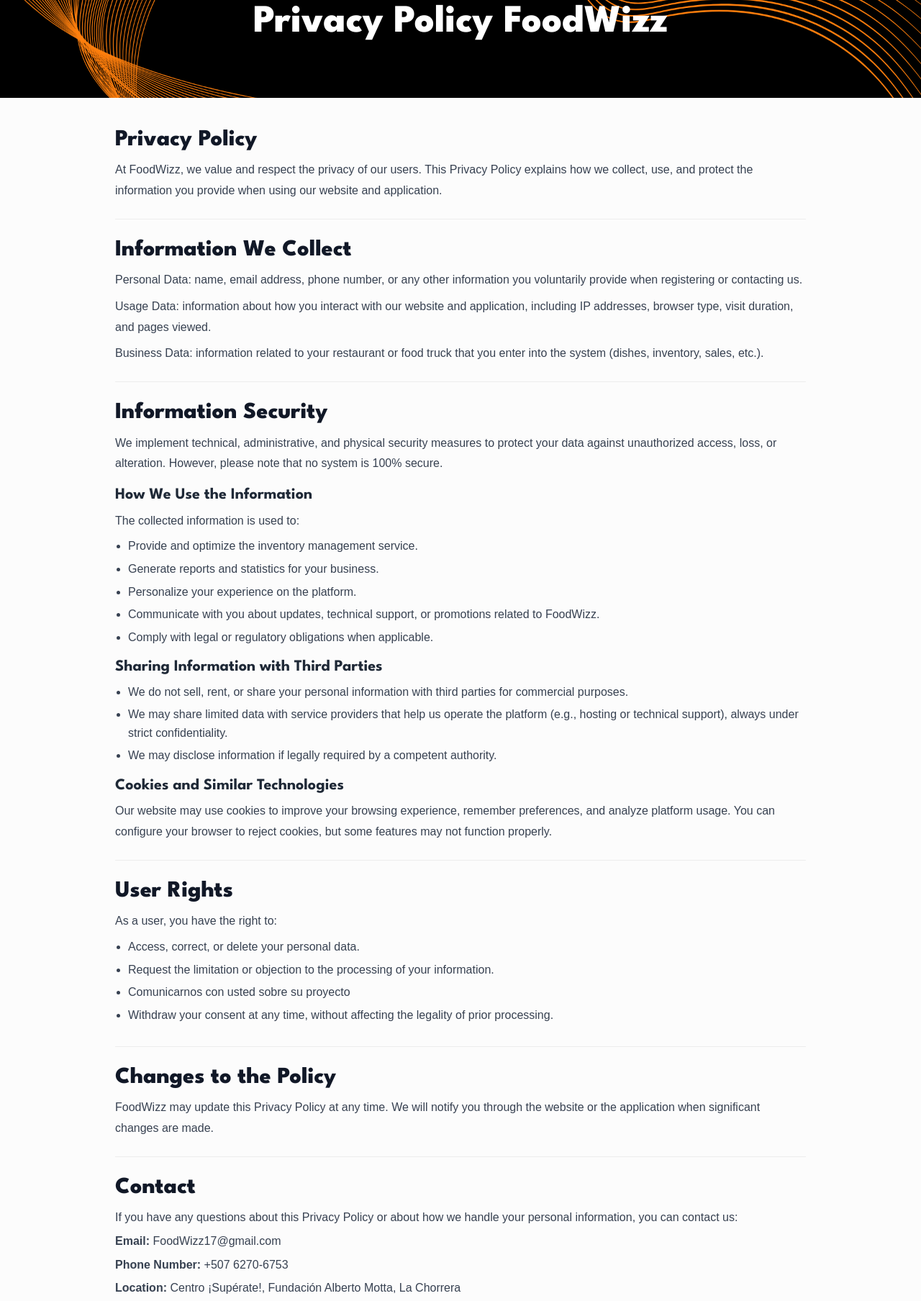
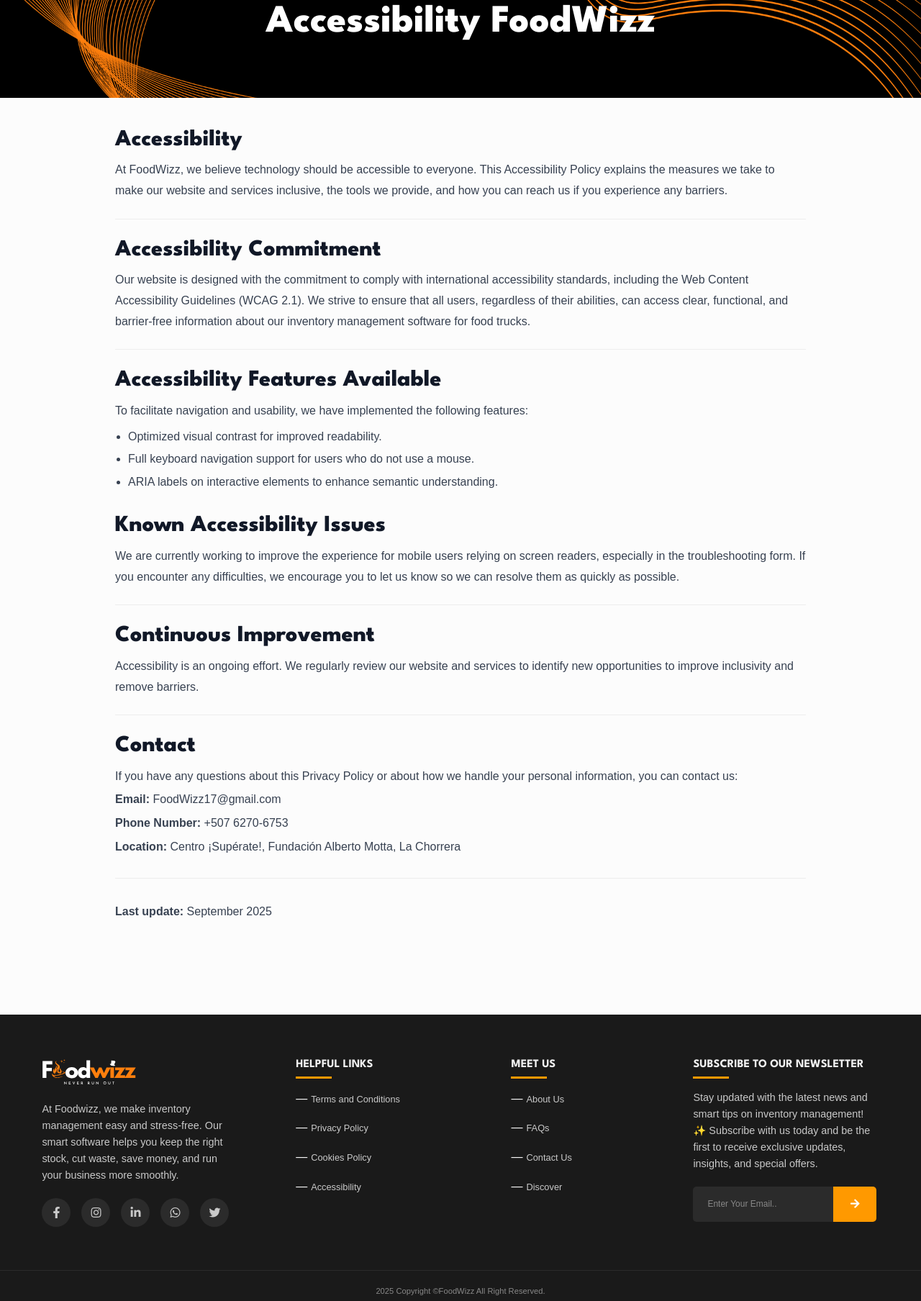
Before and after one commit to Project-FoodWizz/FoodWizz, a website: page Pages/Policy/accessibility.html in a window 1280 px wide. Shown: the part 173-1981 px from the top of the page at 72% size. Drawn offline with nearby package versions, Linux system fonts and the light colour scheme; files that its build step writes are made by us from their sources.

Commit message:
Some changes to Policies

```diff
--- a/Pages/Policy/accessibility.html
+++ b/Pages/Policy/accessibility.html
@@ -20,7 +20,7 @@
     <link rel="stylesheet" href="../css/body-web.css">
     <link rel="stylesheet" href="../../css/privatepol.css">
     <!-- Importa el favicon -->
-    <link rel="shortcut icon" href="../assets/logos/IconoNaranja_Transp.svg" type="image/x-icon">
+    <link rel="shortcut icon" href="../../assets/logos/IconoNaranja_Transp.svg" type="image/x-icon">
     <script src="../../js/header-footer.js"></script>
 </head>
 <body>
@@ -43,7 +43,7 @@
     <section class="privacy-hero">
         <div class="container">
             <div class="hero-content">
-                <h1 class="hero-title">Privacy Policy FoodWizz</h1>
+                <h1 class="hero-title">Accessibility FoodWizz</h1>
                 <div class="hero-decoration">
                     <div class="decoration-lines"></div>
                 </div>
@@ -51,79 +51,55 @@
         </div>
     </section>
 
-    <!-- ===================== PRIVACY CONTENT ==================== = -->
+    <!-- ===================== ACCESSIBILITY CONTENT ==================== = -->
     <section class="privacy-content">
         <div class="container">
             <div class="privacy-wrapper">
 
-                <!-- Quiénes somos -->
+                <!-- Accessibility's importance to us -->
                 <div class="privacy-section">
-                    <h2 class="section-title">Privacy Policy</h2>
+                    <h2 class="section-title">Accessibility</h2>
                     <div class="section-content">
-                        <p>At FoodWizz, we value and respect the privacy of our users. This Privacy Policy explains how we collect, use, and protect the information you provide when using our website and application.</p>
+                        <p>At FoodWizz, we believe technology should be accessible to everyone. This Accessibility Policy explains the measures we take to make our website and services inclusive, the tools we provide, and how you can reach us if you experience any barriers.</p>
                     </div>
                 </div>
 
-                <!-- Nuestro compromiso con la privacidad -->
+                <!-- Our commitment to accessibility -->
                 <div class="privacy-section">
-                    <h2 class="section-title">Information We Collect</h2>
+                    <h2 class="section-title">Accessibility Commitment</h2>
                     <div class="section-content">
-                        <p>Personal Data: name, email address, phone number, or any other information you voluntarily provide when registering or contacting us.</p>
-                        <p>Usage Data: information about how you interact with our website and application, including IP addresses, browser type, visit duration, and pages viewed.</p>
-                        <p>Business Data: information related to your restaurant or food truck that you enter into the system (dishes, inventory, sales, etc.).</p>
+                        <p>Our website is designed with the commitment to comply with international accessibility standards, including the Web Content Accessibility Guidelines (WCAG 2.1). We strive to ensure that all users, regardless of their abilities, can access clear, functional, and barrier-free information about our inventory management software for food trucks.</p>
                     </div>
                 </div>
 
-                <!-- La información que recopilamos -->
+                <!-- The accessibility features we currently have -->
                 <div class="privacy-section">
-                    <h2 class="section-title">Information Security</h2>
+                    <h2 class="section-title">Accessibility Features Available</h2>
                     <div class="section-content">
-                        <p>We implement technical, administrative, and physical security measures to protect your data against unauthorized access, loss, or alteration. However, please note that no system is 100% secure.</p>
-
-                        <h2 class="subsection-title">How We Use the Information</h2>
-                        <p>The collected information is used to:</p>
+                        <p>To facilitate navigation and usability, we have implemented the following features:</p>
                         <ul class="info-list">
-                            <li>Provide and optimize the inventory management service.</li>
-                            <li>Generate reports and statistics for your business.</li>
-                            <li>Personalize your experience on the platform.</li>
-                            <li>Communicate with you about updates, technical support, or promotions related to FoodWizz.</li>
-                            <li>Comply with legal or regulatory obligations when applicable.</li>
+                            <li>Optimized visual contrast for improved readability.</li>
+                            <li>Full keyboard navigation support for users who do not use a mouse.</li>
+                            <li>ARIA labels on interactive elements to enhance semantic understanding.</li>
                         </ul>
 
-                        <h3 class="subsection-title">Sharing Information with Third Parties</h3>
-                        <ul class="info-list">
-                            <li>We do not sell, rent, or share your personal information with third parties for commercial purposes.</li>
-                            <li>We may share limited data with service providers that help us operate the platform (e.g., hosting or technical support), always under strict confidentiality.</li>
-                            <li>We may disclose information if legally required by a competent authority.</li>
-                        </ul>
-
-                        <h3 class="subsection-title">Cookies and Similar Technologies</h3>
-                        <p>Our website may use cookies to improve your browsing experience, remember preferences, and analyze platform usage. You can configure your browser to reject cookies, but some features may not function properly.</p>
+                <!-- The accessibility issues we are trying to solve -->
+                <div class="privacy-section">
+                    <h2 class="section-title">Known Accessibility Issues</h2>
+                    <div class="section-content">
+                        <p>We are currently working to improve the experience for mobile users relying on screen readers, especially in the troubleshooting form. If you encounter any difficulties, we encourage you to let us know so we can resolve them as quickly as possible.</p>
                     </div>
                 </div>
 
-                <!-- Cómo utilizamos su información -->
+                <!-- Additional accessibility information -->
                 <div class="privacy-section">
-                    <h2 class="section-title">User Rights</h2>
+                    <h2 class="section-title">Continuous Improvement</h2>
                     <div class="section-content">
-                        <p>As a user, you have the right to:</p>
-                        <ul class="info-list">
-                            <li>Access, correct, or delete your personal data.</li>
-                            <li>Request the limitation or objection to the processing of your information.</li>
-                            <li>Comunicarnos con usted sobre su proyecto</li>
-                            <li>Withdraw your consent at any time, without affecting the legality of prior processing.</li>
-                        </ul>
+                        <p>Accessibility is an ongoing effort. We regularly review our website and services to identify new opportunities to improve inclusivity and remove barriers.</p>
                     </div>
                 </div>
 
-                <!-- Compartir información -->
-                <div class="privacy-section">
-                    <h2 class="section-title">Changes to the Policy</h2>
-                    <div class="section-content">
-                        <p>FoodWizz may update this Privacy Policy at any time. We will notify you through the website or the application when significant changes are made.</p>
-                    </div>
-                </div>
-                <!-- Contacto -->
+                <!-- Contact -->
                 <div class="privacy-section">
                     <h2 class="section-title">Contact</h2>
                     <div class="section-content">
@@ -136,10 +112,10 @@
                     </div>
                 </div>
 
-                <!-- Fecha de última modificación -->
+                <!-- Last update date -->
                 <div class="privacy-section last-updated">
                     <div class="section-content">
-                        <p class="update-date"><strong>Last updated:</strong> September 2025</p>
+                        <p class="update-date"><strong>Last update:</strong> September 2025</p>
                     </div>
                 </div>
 
```
Also changed, not shown: Pages/Policy/cookiespol.html (+4 -3 lines), Pages/Policy/privatepol.html (+10 -9 lines), Pages/Policy/termscond.html (+4 -3 lines).
